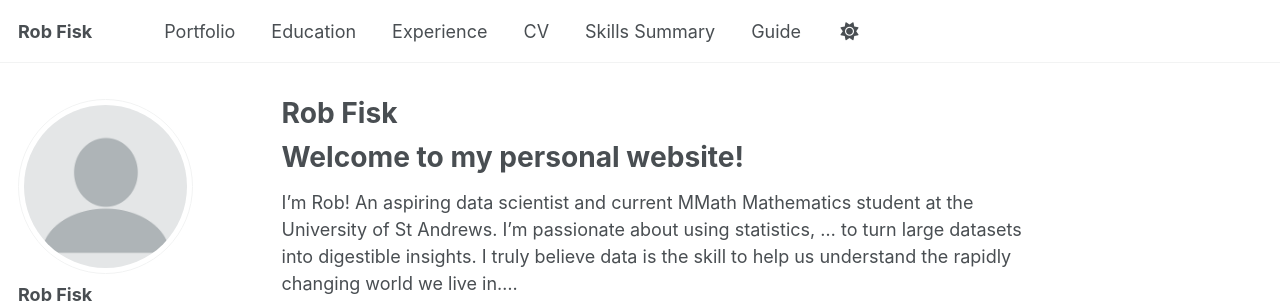
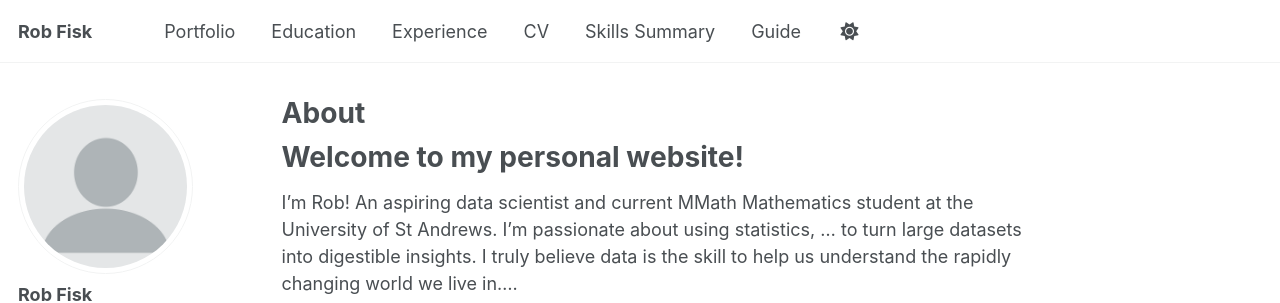
Before and after one commit to RobFisk/robfisk.github.io, a Jekyll site: the page built from _pages/about.md, in a window 1280 px wide and 900 px high. Shown: the top 303 px of the window. Built offline with Jekyll 4.4.1, drawn with Linux system fonts in a browser that asks for light colours; a script that is not in the unit is left out.

Commit message:
changed landing page from rob fisk - rob fisk to about - rob fisk

```diff
--- a/_pages/about.md
+++ b/_pages/about.md
@@ -1,6 +1,6 @@
 ---
 permalink: /
-title: "Rob Fisk"
+title: "About"
 author_profile: true
 redirect_from:
   - /about/
```
